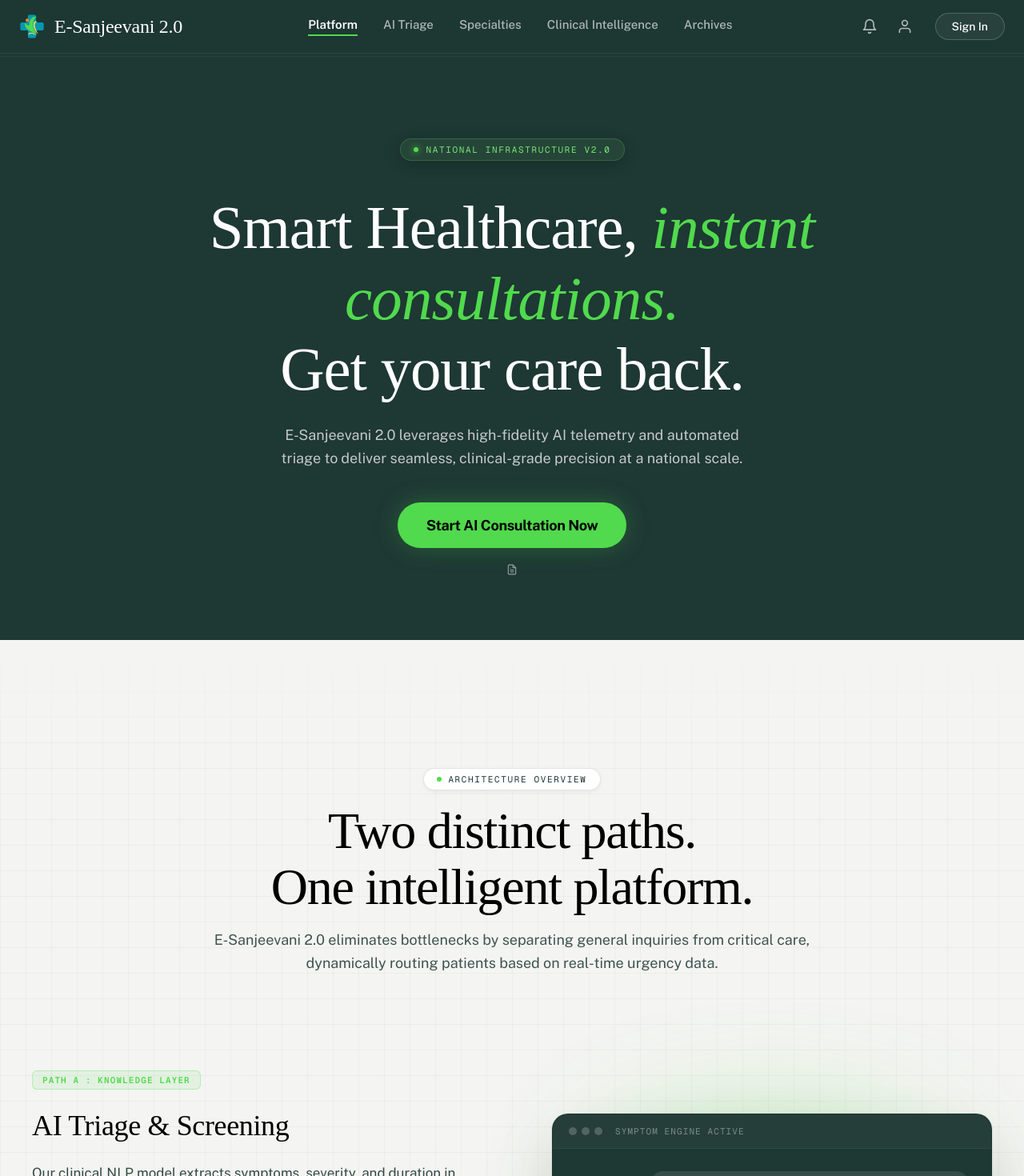
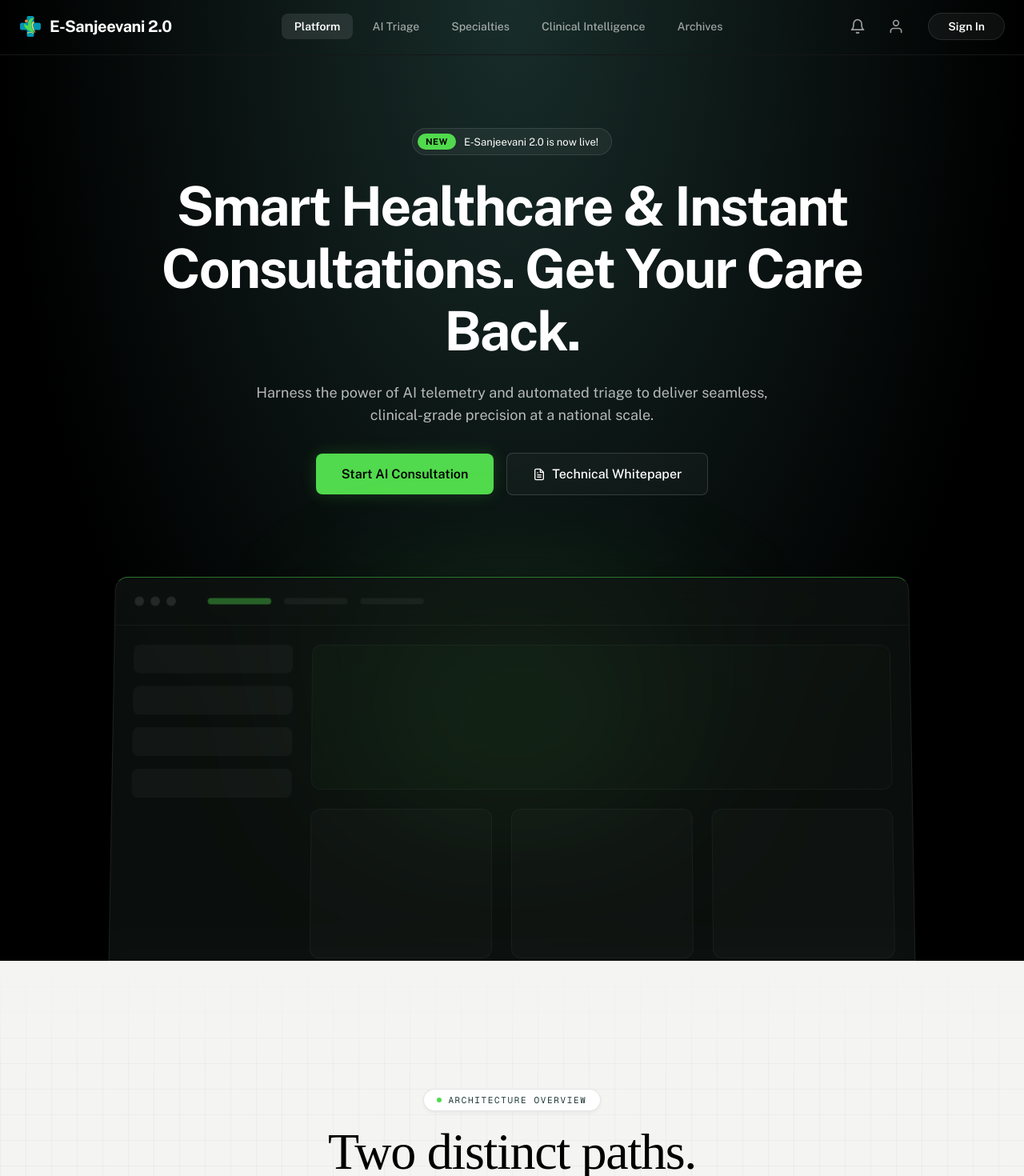
Before and after one commit to aayush45123/E-sanjeevani-2.0, a React (Vite) app in the folder client/: page / in a window 1280 px wide. Shown: the top 1470 px of the page at 80% size. Built offline with nearby package versions, Linux system fonts and the light colour scheme; no server answers; the HTML template or start-up script is replaced by a standard one; a web font is replaced by a local one.

Commit message:
hero ui changes

```diff
--- a/client/src/components/Hero/Hero.jsx
+++ b/client/src/components/Hero/Hero.jsx
@@ -1,4 +1,3 @@
-// Hero.jsx
 import React from "react";
 import styles from "./Hero.module.css";
 
@@ -6,47 +5,76 @@
   return (
     <div className={styles.pageWrapper}>
 
-      {/* Absolute Right-Side Telemetry Grid */}
-      <div className={styles.sideGrid}></div>
-
       {/* Centered Hero Content */}
       <div className={styles.heroContent}>
 
-        {/* Top Technical Tag (Geist Mono) */}
+        {/* Sleek Pill Tag */}
         <div className={styles.topTag}>
-          NATIONAL INFRASTRUCTURE V2.0
+          <span className={styles.tagBadge}>NEW</span>
+          E-Sanjeevani 2.0 is now live!
         </div>
 
-        {/* Massive Editorial Title (Montagu Slab) */}
+        {/* Clean, Bold, Sans-Serif Title */}
         <h1 className={styles.title}>
-          Smart Healthcare, <span className={styles.titleAccent}>instant</span>
-          <br />
-          <span className={styles.titleAccent}>consultations.</span>
-          <br />
-          Get your care back.
+          Smart Healthcare & Instant<br />
+          Consultations. Get Your Care Back.
         </h1>
 
-        {/* Narrow Subtitle */}
+        {/* Description */}
         <p className={styles.description}>
-          E-Sanjeevani 2.0 leverages high-fidelity AI telemetry and automated triage to deliver seamless, clinical-grade precision at a national scale.
+          Harness the power of AI telemetry and automated triage to deliver seamless, clinical-grade precision at a national scale.
         </p>
 
-        {/* Glowing CTA Area */}
+        {/* Side-by-Side CTAs */}
         <div className={styles.ctaWrapper}>
           <button className={styles.btnPrimary}>
-            Start AI Consultation Now
+            Start AI Consultation
           </button>
 
-          {/* Bottom Document Link (Geist Mono) */}
-          <div className={styles.bottomLink}>
-            <svg width="14" height="14" viewBox="0 0 24 24" fill="none" stroke="currentColor" strokeWidth="2">
+          <button className={styles.btnSecondary}>
+            <svg width="16" height="16" viewBox="0 0 24 24" fill="none" stroke="currentColor" strokeWidth="2">
               <path d="M14 2H6a2 2 0 0 0-2 2v16a2 2 0 0 0 2 2h12a2 2 0 0 0 2-2V8z"></path>
               <polyline points="14 2 14 8 20 8"></polyline>
               <line x1="16" y1="13" x2="8" y2="13"></line>
               <line x1="16" y1="17" x2="8" y2="17"></line>
               <polyline points="10 9 9 9 8 9"></polyline>
             </svg>
-            {/* TECHNICAL WHITEPAPER */}
+            Technical Whitepaper
+          </button>
+        </div>
+
+        {/* Glowing Dashboard Anchor */}
+        <div className={styles.dashboardAnchor}>
+          <div className={styles.dashboardGlow}></div>
+          <div className={styles.dashboardMockup}>
+            {/* Abstract Header */}
+            <div className={styles.mockupHeader}>
+              <div className={styles.mockupDots}>
+                <span></span><span></span><span></span>
+              </div>
+              <div className={styles.mockupTabs}>
+                <div className={`${styles.mockupTab} ${styles.tabActive}`}></div>
+                <div className={styles.mockupTab}></div>
+                <div className={styles.mockupTab}></div>
+              </div>
+            </div>
+            {/* Abstract Body */}
+            <div className={styles.mockupBody}>
+              <div className={styles.mockupSidebar}>
+                <div className={styles.sidebarItem}></div>
+                <div className={styles.sidebarItem}></div>
+                <div className={styles.sidebarItem}></div>
+                <div className={styles.sidebarItem}></div>
+              </div>
+              <div className={styles.mockupMain}>
+                <div className={styles.mockupCardTop}></div>
+                <div className={styles.mockupCardsBottom}>
+                  <div className={styles.mockupCardSmall}></div>
+                  <div className={styles.mockupCardSmall}></div>
+                  <div className={styles.mockupCardSmall}></div>
+                </div>
+              </div>
+            </div>
           </div>
         </div>
 
--- a/client/src/components/Hero/Hero.module.css
+++ b/client/src/components/Hero/Hero.module.css
@@ -1,8 +1,9 @@
 /* Hero.module.css */
 
 .pageWrapper {
-  background-color: var(--bg-dark);
-  /* Deep green #1E3834 */
+  /* True black base with a subtle green radial glow at the top center */
+  background-color: #000000;
+  background-image: radial-gradient(ellipse at top, rgba(30, 56, 52, 0.8) 0%, #000000 70%);
   min-height: 100vh;
   display: flex;
   flex-direction: column;
@@ -11,155 +12,243 @@
   overflow: hidden;
 }
 
-/* ===== CENTERED HERO CONTENT ===== */
 .heroContent {
   flex: 1;
   display: flex;
   flex-direction: column;
   align-items: center;
-  justify-content: center;
-  /* Vertically centers everything */
   text-align: center;
-
-  /* 140px top padding ensures it clears your fixed global Navbar */
-  padding: 140px var(--space-4) var(--space-12);
-
-  max-width: 900px;
+  padding: 160px var(--space-4) 0;
+  max-width: 1000px;
   margin: 0 auto;
-  gap: var(--space-6);
   position: relative;
   z-index: 2;
 }
 
-/* Top Technical Tag */
-/* Top Technical Badge (Translucent Pill + Pulse) */
+/* ===== TOP TAG (SaaS Style) ===== */
 .topTag {
   display: inline-flex;
   align-items: center;
   gap: 10px;
-  background-color: rgba(122, 227, 119, 0.08);
-  /* Extremely subtle green glass */
-  border: 1px solid rgba(122, 227, 119, 0.2);
-  /* Soft illuminated border */
+  background-color: rgba(255, 255, 255, 0.05);
+  border: 1px solid rgba(255, 255, 255, 0.1);
   border-radius: 40px;
-  padding: 6px 16px;
-  font-family: var(--font-secondary);
-  /* Geist Mono */
-  font-size: 11px;
-  color: var(--brand-green-mid);
-  text-transform: uppercase;
-  letter-spacing: 0.15em;
-  margin-bottom: var(--space-4);
-  box-shadow: 0 4px 20px rgba(0, 0, 0, 0.2);
+  padding: 6px 16px 6px 6px;
+  font-family: var(--font-primary);
+  font-size: 13px;
+  color: var(--brand-white);
+  margin-bottom: var(--space-6);
 }
 
-/* The Live 'Active' Dot inside the badge */
-.topTag::before {
-  content: '';
-  display: block;
-  width: 6px;
-  height: 6px;
-  border-radius: 50%;
+.tagBadge {
   background-color: var(--brand-green-dark);
-  box-shadow: 0 0 8px var(--brand-green-dark);
-  animation: badgePulse 2s infinite;
+  color: #000000;
+  font-weight: 700;
+  font-size: 11px;
+  padding: 4px 10px;
+  border-radius: 20px;
+  letter-spacing: 0.05em;
 }
 
-/* @keyframes badgePulse {
-  0%, 100% { opacity: 1; transform: scale(1); }
-  50% { opacity: 0.4; transform: scale(0.8); }
-} */
-/* Massive Editorial Title */
-/* Massive Editorial Title - Elegant & Professional */
+/* ===== MAIN TITLE (Clean & Bold) ===== */
 .title {
-  font-family: var(--font-serif);
-  font-size: clamp(48px, 6vw, 80px);
-  font-weight: 500;
+  font-family: var(--font-primary); /* Crucial: Switched to Sans-Serif */
+  font-size: clamp(40px, 6vw, 68px);
+  font-weight: 700;
   line-height: 1.15;
   color: var(--brand-white);
-  letter-spacing: -0.015em;
-  margin: 0;
+  letter-spacing: -0.03em; /* Tight kerning for tech feel */
+  margin: 0 0 var(--space-6) 0;
 }
 
-/* Accent Text - Elegant Italic for Emphasis */
-.titleAccent {
-  color: var(--brand-green-dark);
-  font-weight: 500;
-  font-style: italic;
-  letter-spacing: -0.01em;
-}
-
-/* Narrow Subtitle */
+/* ===== DESCRIPTION ===== */
 .description {
   font-family: var(--font-primary);
-  /* Public Sans for clean readability */
   font-size: 18px;
-  font-weight: 400;
-  color: var(--brand-light-gray);
-  opacity: 0.85;
-  max-width: 600px;
-  margin: 0;
+  color: rgba(255, 255, 255, 0.7);
+  max-width: 650px;
+  margin: 0 0 var(--space-8) 0;
   line-height: 1.6;
 }
 
-/* CTA Area */
+/* ===== CTA BUTTONS (Side-by-Side) ===== */
 .ctaWrapper {
   display: flex;
-  flex-direction: column;
+  flex-direction: row;
   align-items: center;
-  gap: var(--space-5);
-  margin-top: var(--space-4);
+  justify-content: center;
+  gap: 16px;
+  margin-bottom: 80px;
 }
 
-/* CTA Button */
 .btnPrimary {
   background-color: var(--brand-green-dark);
   color: var(--brand-black);
   border: none;
-  border-radius: var(--radius-lg);
-  padding: 18px 36px; /* Slightly larger hit area */
-  font-family: var(--font-primary); /* Public Sans */
-  font-size: 18px; /* Larger, more confident text */
-  font-weight: 700; /* Bold execution command */
-  letter-spacing: -0.02em; /* Tight tracking makes it look like a premium SaaS app */
+  border-radius: 8px; /* Slightly sharper corners */
+  padding: 16px 32px;
+  font-family: var(--font-primary);
+  font-size: 16px;
+  font-weight: 600;
   cursor: pointer;
-  transition: transform 0.2s ease, box-shadow 0.2s ease;
-  box-shadow: 0 0 30px rgba(81, 218, 77, 0.25);
+  transition: all 0.2s ease;
+  box-shadow: 0 0 20px rgba(81, 218, 77, 0.2);
 }
 
 .btnPrimary:hover {
+  background-color: var(--brand-green-light);
   transform: translateY(-2px);
-  /* box-shadow: 0 0 45px rgba(81, 218, 77, 0.45);  */
 }
 
-/* Bottom Technical Link */
-.bottomLink {
-  font-family: var(--font-secondary);
-  /* Geist Mono */
-  font-size: 11px;
-  color: var(--brand-light-gray);
-  text-transform: uppercase;
-  letter-spacing: 0.1em;
+.btnSecondary {
+  background-color: rgba(255, 255, 255, 0.03);
+  color: var(--brand-white);
+  border: 1px solid rgba(255, 255, 255, 0.15);
+  border-radius: 8px;
+  padding: 16px 32px;
+  font-family: var(--font-primary);
+  font-size: 16px;
+  font-weight: 500;
+  cursor: pointer;
   display: flex;
   align-items: center;
-  gap: var(--space-2);
-  opacity: 0.6;
-  cursor: pointer;
+  gap: 8px;
   transition: all 0.2s ease;
 }
 
-.bottomLink:hover {
-  opacity: 1;
-  color: var(--brand-white);
+.btnSecondary:hover {
+  background-color: rgba(255, 255, 255, 0.08);
+  border-color: rgba(255, 255, 255, 0.3);
+}
+
+/* ===== GLOWING DASHBOARD MOCKUP ===== */
+.dashboardAnchor {
+  position: relative;
+  width: 100%;
+  max-width: 1050px;
+  perspective: 1000px;
+}
+
+.dashboardGlow {
+  position: absolute;
+  top: 40%;
+  left: 50%;
+  transform: translate(-50%, -50%);
+  width: 80%;
+  height: 60%;
+  background: radial-gradient(circle, rgba(81, 218, 77, 0.3) 0%, transparent 70%);
+  filter: blur(80px);
+  z-index: 0;
+  pointer-events: none;
+}
+
+.dashboardMockup {
+  position: relative;
+  z-index: 1;
+  background: rgba(15, 20, 18, 0.7); /* Extremely dark, slight transparency */
+  backdrop-filter: blur(20px);
+  -webkit-backdrop-filter: blur(20px);
+  border: 1px solid rgba(255, 255, 255, 0.08);
+  border-top: 1px solid rgba(81, 218, 77, 0.5); /* The neon top rim light */
+  border-radius: 16px 16px 0 0; /* Flat bottom */
+  height: 500px;
+  box-shadow: 0 40px 80px rgba(0, 0, 0, 0.8), 0 0 0 1px rgba(0,0,0,0.3);
+  display: flex;
+  flex-direction: column;
+  overflow: hidden;
+  /* subtle tilt effect to make it dynamic */
+  transform: rotateX(2deg) translateY(20px);
+}
+
+.mockupHeader {
+  height: 60px;
+  border-bottom: 1px solid rgba(255, 255, 255, 0.05);
+  display: flex;
+  align-items: center;
+  padding: 0 24px;
+  gap: 40px;
+}
+
+.mockupDots {
+  display: flex;
+  gap: 8px;
+}
+
+.mockupDots span {
+  width: 12px;
+  height: 12px;
+  border-radius: 50%;
+  background: rgba(255, 255, 255, 0.1);
+}
+
+.mockupTabs {
+  display: flex;
+  gap: 16px;
+}
+
+.mockupTab {
+  width: 80px;
+  height: 8px;
+  border-radius: 4px;
+  background: rgba(255, 255, 255, 0.05);
+}
+
+.tabActive {
+  background: rgba(81, 218, 77, 0.4);
+}
+
+.mockupBody {
+  display: flex;
+  flex: 1;
+  padding: 24px;
+  gap: 24px;
+}
+
+.mockupSidebar {
+  width: 200px;
+  display: flex;
+  flex-direction: column;
+  gap: 16px;
+}
+
+.sidebarItem {
+  height: 36px;
+  background: rgba(255, 255, 255, 0.03);
+  border-radius: 8px;
+}
+
+.mockupMain {
+  flex: 1;
+  display: flex;
+  flex-direction: column;
+  gap: 24px;
+}
+
+.mockupCardTop {
+  height: 180px;
+  background: linear-gradient(135deg, rgba(81, 218, 77, 0.03) 0%, rgba(255, 255, 255, 0.01) 100%);
+  border: 1px solid rgba(255, 255, 255, 0.04);
+  border-radius: 12px;
+}
+
+.mockupCardsBottom {
+  display: flex;
+  gap: 24px;
+  flex: 1;
+}
+
+.mockupCardSmall {
+  flex: 1;
+  background: rgba(255, 255, 255, 0.02);
+  border: 1px solid rgba(255, 255, 255, 0.04);
+  border-radius: 12px;
 }
 
 /* ===== RESPONSIVE ===== */
 @media (max-width: 768px) {
-  .heroContent {
-    padding: 120px var(--space-4) var(--space-8);
-  }
-
-  .title {
-    font-size: clamp(36px, 8vw, 48px);
-  }
+  .title { font-size: 36px; }
+  .ctaWrapper { flex-direction: column; width: 100%; }
+  .btnPrimary, .btnSecondary { width: 100%; justify-content: center; }
+  .dashboardMockup { transform: none; height: 300px; }
+  .mockupSidebar { display: none; }
 }
--- a/client/src/components/Navbar/Navbar.module.css
+++ b/client/src/components/Navbar/Navbar.module.css
@@ -1,4 +1,4 @@
-/* Navbar.module.css */
+/* Navbar.module.css - Premium Glassmorphism Update */
 
 .navbar {
   position: fixed;
@@ -6,23 +6,25 @@
   left: 0;
   right: 0;
   z-index: 1000;
-  background: rgba(30, 56, 52, 0.92);
-  border-bottom: 1px solid rgba(255, 255, 255, 0.08);
+  /* Start completely transparent so the hero background flows through */
+  background: transparent;
+  border-bottom: 1px solid transparent;
   transition: all 0.3s cubic-bezier(0.4, 0, 0.2, 1);
-  backdrop-filter: blur(10px);
-  -webkit-backdrop-filter: blur(10px);
 }
 
 .navbar.scrolled {
-  background: rgba(30, 56, 52, 0.95);
-  border-bottom: 1px solid rgba(81, 218, 77, 0.1);
-  box-shadow: 0 2px 16px rgba(0, 0, 0, 0.15);
+  /* Dark, frosted glass effect when scrolling down */
+  background: rgba(0, 0, 0, 0.6);
+  backdrop-filter: blur(16px);
+  -webkit-backdrop-filter: blur(16px);
+  border-bottom: 1px solid rgba(255, 255, 255, 0.05);
+  box-shadow: 0 4px 24px rgba(0, 0, 0, 0.4);
 }
 
 .container {
   max-width: 1400px;
   margin: 0 auto;
-  padding: var(--space-4) var(--space-6);
+  padding: 16px var(--space-6);
   display: flex;
   align-items: center;
   justify-content: space-between;
@@ -33,7 +35,7 @@
   text-decoration: none;
   display: flex;
   align-items: center;
-  gap: var(--space-3);
+  gap: 10px;
   transition: opacity 0.2s ease;
 }
 
@@ -42,89 +44,85 @@
 }
 
 .logoIcon {
-  width: 32px;
-  height: 32px;
+  width: 28px;
+  height: 28px;
   object-fit: contain;
 }
 
 .logoText {
-  font-family: var(--font-serif);
-  font-size: 24px;
-  font-weight: 400;
+  font-family: var(--font-primary); /* Switched to clean Sans-Serif */
+  font-size: 20px;
+  font-weight: 700; /* Bolder */
   color: var(--brand-white);
-  letter-spacing: -0.01em;
+  letter-spacing: -0.02em;
 }
 
 /* ===== DESKTOP NAVIGATION ===== */
 .navLinks {
   display: flex;
   align-items: center;
-  gap: 32px;
+  gap: 8px; /* Tighter gap because of the new pill padding */
 }
 
 .navLink {
   font-family: var(--font-primary);
-  font-size: 15px;
+  font-size: 14px;
   font-weight: 500;
-  color: rgba(255, 255, 255, 0.65);
+  color: rgba(255, 255, 255, 0.6);
   text-decoration: none;
-  padding-bottom: 6px;
-  position: relative;
-  transition: color 0.2s ease;
+  padding: 8px 16px;
+  border-radius: 8px; /* Soft pill shape */
+  transition: all 0.2s ease;
 }
 
 .navLink:hover {
   color: var(--brand-white);
+  background: rgba(255, 255, 255, 0.05);
 }
 
 .navLink.active {
   color: var(--brand-white);
+  background: rgba(255, 255, 255, 0.1);
   font-weight: 600;
 }
 
-.navLink.active::after {
-  content: "";
-  position: absolute;
-  bottom: 0;
-  left: 0;
-  right: 0;
-  height: 2px;
-  background-color: var(--brand-green-dark);
-}
+/* Removed the old underline effect entirely */
 
 /* ===== DESKTOP ACTIONS ===== */
 .navActions {
   display: flex;
   align-items: center;
-  gap: var(--space-4);
+  gap: 16px;
 }
 
 .iconBtn {
   background: none;
   border: none;
-  color: rgba(255, 255, 255, 0.65);
+  color: rgba(255, 255, 255, 0.6);
   cursor: pointer;
   display: flex;
   align-items: center;
   justify-content: center;
-  padding: 4px;
-  transition: color 0.2s ease;
+  padding: 6px;
+  border-radius: 50%;
+  transition: all 0.2s ease;
 }
 
 .iconBtn:hover {
   color: var(--brand-white);
+  background: rgba(255, 255, 255, 0.05);
 }
 
 /* Sign In pill */
 .btnSignIn {
   font-family: var(--font-primary);
   font-size: 14px;
-  font-weight: 500;
+  font-weight: 600;
   color: var(--brand-white);
   background-color: rgba(255, 255, 255, 0.05);
-  border: 1px solid rgba(255, 255, 255, 0.2);
+  border: 1px solid rgba(255, 255, 255, 0.1);
   border-radius: 40px;
-  padding: 8px 20px;
+  padding: 8px 24px;
   cursor: pointer;
   transition: all 0.2s ease;
   margin-left: 8px;
@@ -132,67 +130,62 @@
 
 .btnSignIn:hover {
   background-color: rgba(255, 255, 255, 0.1);
-  border-color: rgba(255, 255, 255, 0.4);
+  border-color: rgba(255, 255, 255, 0.2);
+  transform: translateY(-1px);
 }
 
-/* Logout pill — same shape, green accent */
+/* Logout pill */
 .btnLogout {
   font-family: var(--font-primary);
   font-size: 14px;
-  font-weight: 500;
-  color: var(--brand-green-dark);
-  background-color: rgba(81, 218, 77, 0.08);
-  border: 1px solid rgba(81, 218, 77, 0.3);
+  font-weight: 600;
+  color: var(--brand-black); /* Made text black for contrast */
+  background-color: var(--brand-green-dark);
+  border: none;
   border-radius: 40px;
-  padding: 8px 20px;
+  padding: 8px 24px;
   cursor: pointer;
   transition: all 0.2s ease;
   margin-left: 8px;
+  box-shadow: 0 4px 12px rgba(81, 218, 77, 0.2);
 }
 
 .btnLogout:hover {
-  background-color: rgba(81, 218, 77, 0.15);
-  border-color: rgba(81, 218, 77, 0.6);
+  background-color: var(--brand-green-light);
+  transform: translateY(-1px);
 }
 
 /* ===== MOBILE HAMBURGER ===== */
 .mobileMenuBtn {
   display: none;
   flex-direction: column;
-  gap: 6px;
+  gap: 5px;
   background: none;
   border: none;
   cursor: pointer;
-  padding: var(--space-2);
+  padding: 8px;
 }
 
 .menuLine {
-  width: 24px;
+  width: 20px;
   height: 2px;
   background: var(--brand-white);
+  border-radius: 2px;
   transition: all 0.3s cubic-bezier(0.4, 0, 0.2, 1);
 }
 
-.menuLine:nth-child(1).menuLineOpen {
-  transform: translateY(8px) rotate(45deg);
-}
-
-.menuLine:nth-child(2).menuLineOpen {
-  opacity: 0;
-}
-
-.menuLine:nth-child(3).menuLineOpen {
-  transform: translateY(-8px) rotate(-45deg);
-}
+.menuLine:nth-child(1).menuLineOpen { transform: translateY(7px) rotate(45deg); }
+.menuLine:nth-child(2).menuLineOpen { opacity: 0; }
+.menuLine:nth-child(3).menuLineOpen { transform: translateY(-7px) rotate(-45deg); }
 
 /* ===== MOBILE MENU ===== */
 .mobileMenu {
   position: fixed;
-  top: 70px;
+  top: 68px;
   left: 0;
   right: 0;
-  background: rgba(30, 56, 52, 0.98);
-  backdrop-filter: blur(12px);
+  background: rgba(10, 10, 10, 0.98); /* True dark mobile menu */
+  backdrop-filter: blur(20px);
   border-bottom: 1px solid rgba(255, 255, 255, 0.05);
   max-height: 0;
   overflow: hidden;
@@ -204,89 +197,65 @@
 }
 
 .mobileMenuContent {
-  padding: var(--space-6);
+  padding: 24px;
   display: flex;
   flex-direction: column;
-  gap: var(--space-2);
+  gap: 8px;
 }
 
 .mobileNavLink {
   font-family: var(--font-primary);
   font-size: 16px;
   font-weight: 500;
-  color: rgba(255, 255, 255, 0.65);
+  color: rgba(255, 255, 255, 0.7);
   text-decoration: none;
-  padding: var(--space-4);
-  border-left: 2px solid transparent;
+  padding: 12px 16px;
+  border-radius: 8px;
   transition: all 0.2s;
 }
 
 .mobileNavLink:hover {
   color: var(--brand-white);
-  border-left-color: var(--brand-green-dark);
   background: rgba(255, 255, 255, 0.05);
 }
 
 .mobileActions {
-  margin-top: var(--space-6);
-  padding-top: var(--space-6);
+  margin-top: 16px;
+  padding-top: 24px;
   border-top: 1px solid rgba(255, 255, 255, 0.1);
 }
 
-/* Mobile Sign In */
-.btnSignInMobile {
+/* Mobile Actions */
+.btnSignInMobile, .btnLogoutMobile {
   width: 100%;
   font-family: var(--font-primary);
   font-size: 16px;
-  font-weight: 500;
-  color: var(--brand-white);
-  background: rgba(255, 255, 255, 0.05);
-  border: 1px solid rgba(255, 255, 255, 0.2);
+  font-weight: 600;
   border-radius: 40px;
-  padding: 12px;
+  padding: 14px;
   cursor: pointer;
   transition: all 0.2s ease;
 }
 
-.btnSignInMobile:hover {
-  background: rgba(255, 255, 255, 0.1);
-  border-color: rgba(255, 255, 255, 0.4);
+.btnSignInMobile {
+  color: var(--brand-white);
+  background: rgba(255, 255, 255, 0.05);
+  border: 1px solid rgba(255, 255, 255, 0.1);
 }
 
-/* Mobile Logout */
 .btnLogoutMobile {
-  width: 100%;
-  font-family: var(--font-primary);
-  font-size: 16px;
-  font-weight: 500;
-  color: var(--brand-green-dark);
-  background: rgba(81, 218, 77, 0.08);
-  border: 1px solid rgba(81, 218, 77, 0.3);
-  border-radius: 40px;
-  padding: 12px;
-  cursor: pointer;
-  transition: all 0.2s ease;
-}
-
-.btnLogoutMobile:hover {
-  background: rgba(81, 218, 77, 0.15);
-  border-color: rgba(81, 218, 77, 0.6);
+  color: var(--brand-black);
+  background: var(--brand-green-dark);
+  border: none;
 }
 
 /* ===== RESPONSIVE ===== */
 @media (max-width: 1024px) {
-  .navLinks {
-    gap: 20px;
-  }
+  .navLinks { gap: 4px; }
+  .navLink { padding: 8px 12px; }
 }
 
 @media (max-width: 768px) {
-  .navLinks,
-  .navActions {
-    display: none;
-  }
-
-  .mobileMenuBtn {
-    display: flex;
-  }
+  .navLinks, .navActions { display: none; }
+  .mobileMenuBtn { display: flex; }
 }
```
